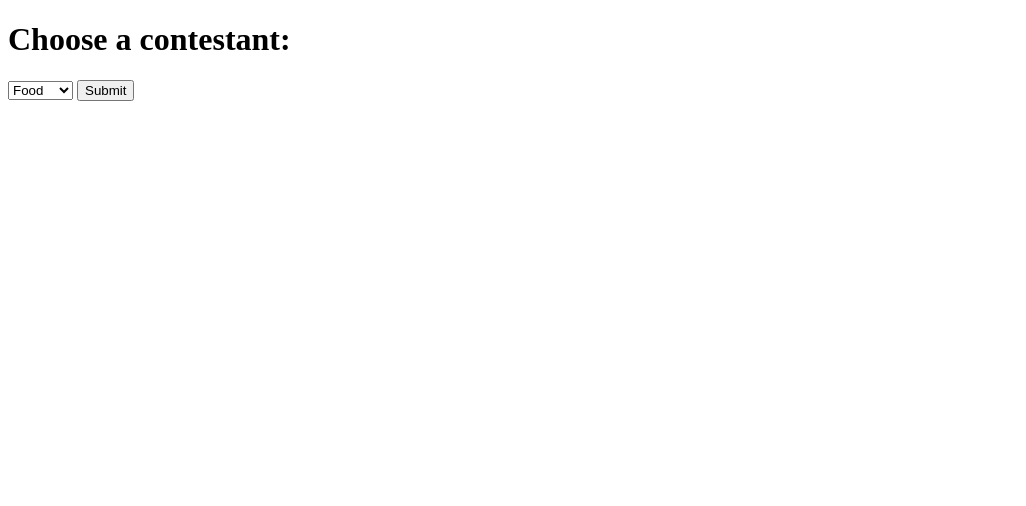
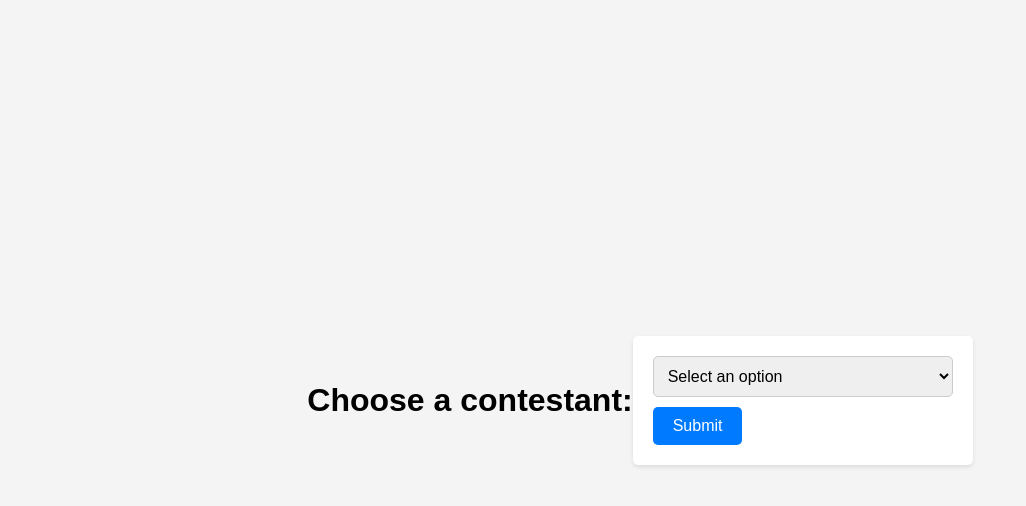
Before and after one commit to SyedArsalAhmad/MyFirstLab, a plain HTML site: page public/index.html in a window 1280 px wide. Shown: the whole page, without its empty margins (0-1026 px from the left). Drawn offline with Linux system fonts and the light colour scheme.

Commit message:
Update index.html

```diff
--- a/public/index.html
+++ b/public/index.html
@@ -1,15 +1,64 @@
 <!DOCTYPE html>
 <html>
 <head>
-  <title>Voting Options</title>
+  <title>Dropdown Form</title>
+  <style>
+    body {
+      font-family: Arial, sans-serif;
+      background-color: #f4f4f4;
+      margin: 0;
+      padding: 0;
+      display: flex;
+      justify-content: center;
+      align-items: center;
+      height: 100vh;
+    }
+
+    h1 {
+      text-align: center;
+    }
+
+    form {
+      background-color: #fff;
+      border-radius: 5px;
+      box-shadow: 0 2px 4px rgba(0, 0, 0, 0.1);
+      padding: 20px;
+      width: 300px;
+    }
+
+    select {
+      width: 100%;
+      padding: 10px;
+      border: 1px solid #ccc;
+      border-radius: 5px;
+      outline: none;
+      font-size: 16px;
+      margin-bottom: 10px;
+    }
+
+    input[type="submit"] {
+      background-color: #007bff;
+      color: #fff;
+      border: none;
+      border-radius: 5px;
+      padding: 10px 20px;
+      font-size: 16px;
+      cursor: pointer;
+    }
+
+    input[type="submit"]:hover {
+      background-color: #0056b3;
+    }
+  </style>
 </head>
 <body>
   <h1>Choose a contestant:</h1>
   <form id="myForm" action="/api/post" method="POST">
     <select name="selectedOption">
-      <option value="JOHN">Food</option>
-      <option value="ALEXA">Activity</option>
-      <option value="ALI">Both</option>
+      <option value="" disabled selected>Select an option</option>
+      <option value="John">John</option>
+      <option value="Alexa">Alexa</option>
+      <option value="Ali">Ali</option>
     </select>
     <input type="submit" value="Submit">
   </form>
```
